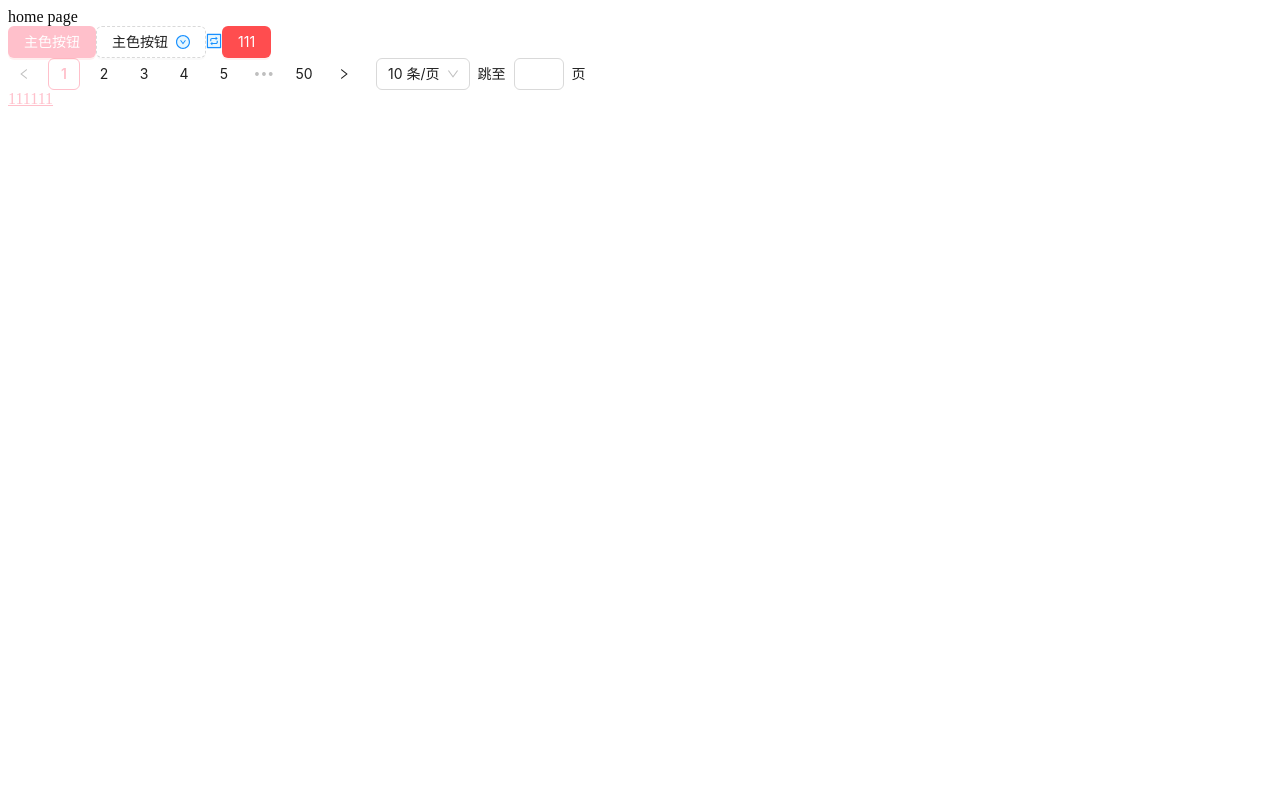
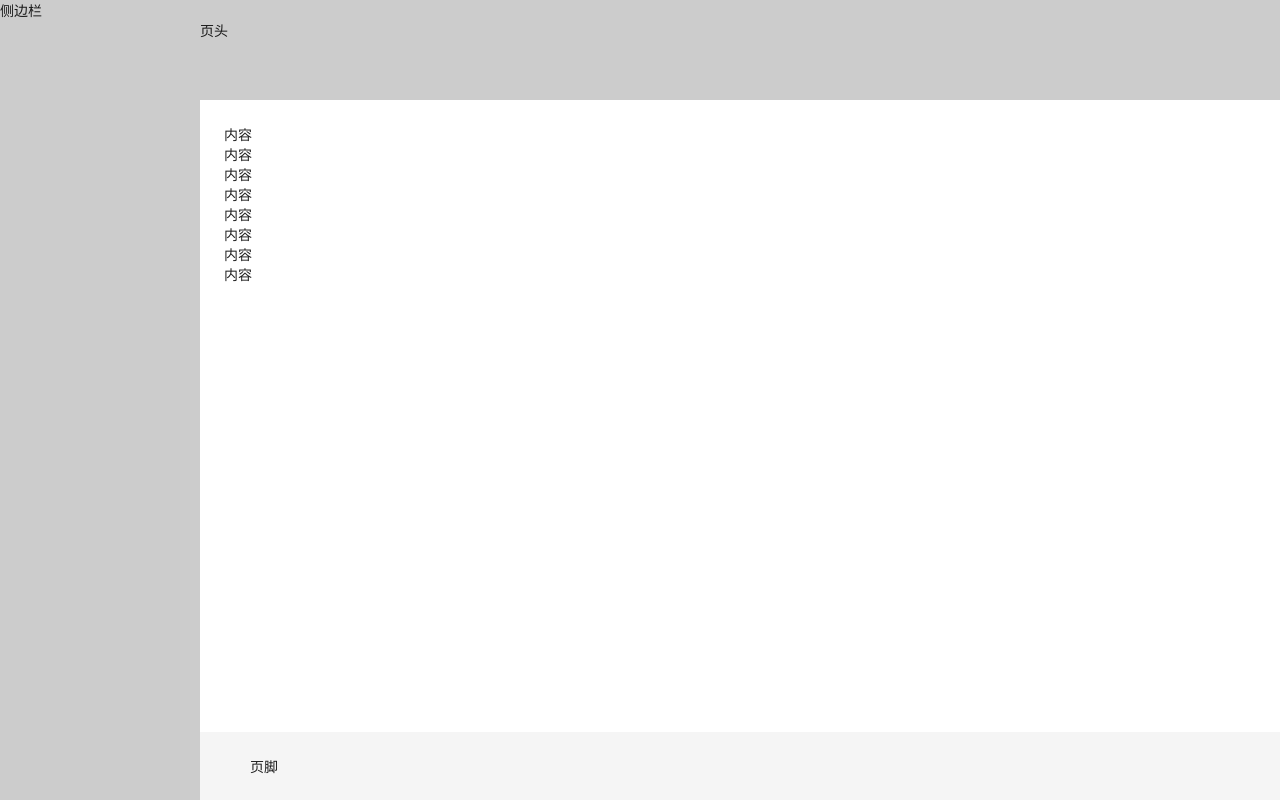
Before and after one commit to XVkoppie/use-arco, a Vue app: page / in a window 1280 px wide. Built offline with nearby package versions, Linux system fonts and the light colour scheme.

Commit message:
完成布局

```diff
--- a/src/router/index.js
+++ b/src/router/index.js
@@ -3,7 +3,8 @@ import { createRouter, createWebHistory } from 'vue-router'
 const router = createRouter({
   history: createWebHistory(import.meta.env.BASE_URL),
   routes: [
-   {path:'/',component:()=>import('@/views/home.vue')}
+   {path:'/',component:()=>import('@/views/Layout/index.vue')},
+   {path:'/login',component:()=>import('@/views/Login/index.vue')}
   ],
 })
 
--- a/src/styles/main.less
+++ b/src/styles/main.less
@@ -3,3 +3,9 @@
 a{
   color: var(--color-primary);
 }
+
+*{
+  padding: 0;
+  margin: 0;
+  box-sizing: border-box;
+}
--- /dev/null
+++ b/src/views/Layout/index.vue
@@ -0,0 +1,42 @@
+<script setup lang="ts">
+
+</script>
+
+<template>
+<a-layout class="layout">
+  <div>侧边栏</div>
+  <a-layout class="main">
+      <div>页头</div>
+    <a-layout-content class="content">
+      <div>内容</div>
+      <div>内容</div>
+      <div>内容</div>
+      <div>内容</div>
+      <div>内容</div>
+      <div>内容</div>
+      <div>内容</div>
+      <div>内容</div>
+    </a-layout-content>
+    <a-layout-footer>
+      <div>页脚</div>
+    </a-layout-footer>
+  </a-layout>
+</a-layout>
+</template>
+
+<style scoped lang="scss">
+.layout{
+  min-height: 100vh;
+  background-color: #ccc;
+}
+.main{
+  margin-left: 200px;
+  background-color: #ccc;
+}
+.content{
+  padding: 24px;
+  overflow-y: auto;
+  margin-top: 60px;
+  background-color: #fff;
+}
+</style>
--- /dev/null
+++ b/src/views/Login/index.vue
@@ -0,0 +1,11 @@
+<script setup lang="ts">
+
+</script>
+
+<template>
+<div></div>
+</template>
+
+<style scoped>
+
+</style>
--- a/src/views/home.vue
+++ /dev/null
@@ -1,17 +0,0 @@
-<script setup lang="ts">
-
-</script>
-
-<template>
-    <div>home page</div>
-    <a-button type="primary">主色按钮</a-button>
-    <a-button type="dashed">主色按钮 <DownCircleTwoTone/></a-button>
-    <InteractionTwoTone />
-    <a-button type="primary" :danger="true" >111</a-button>
-    <a-pagination show-quick-jumper :total="500"/>
-    <a href="#">111111</a>
-</template>
-
-<style scoped>
-
-</style>
```
